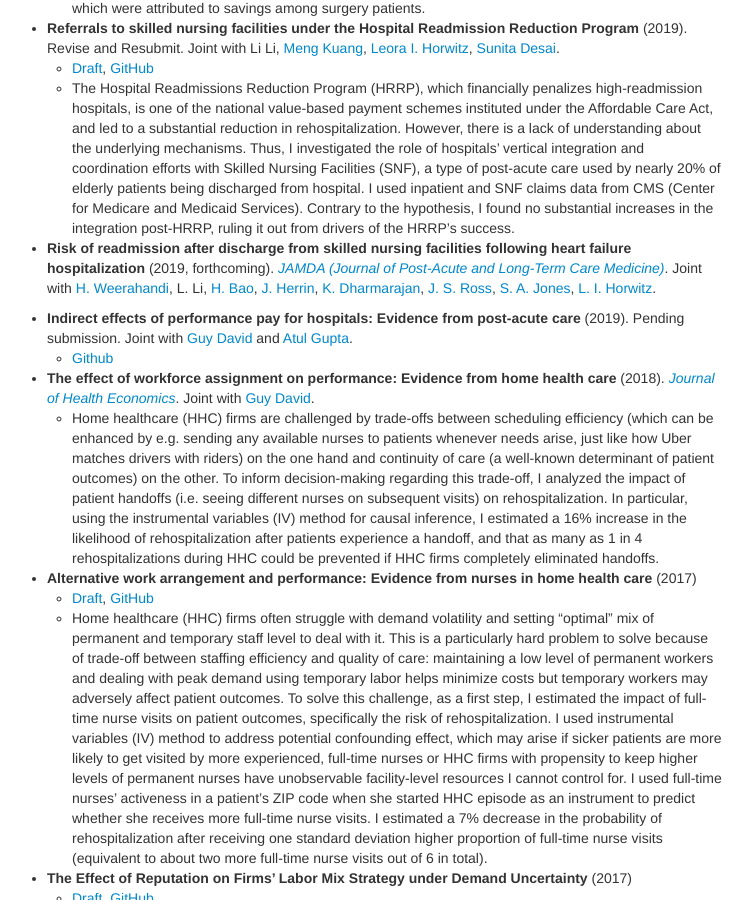
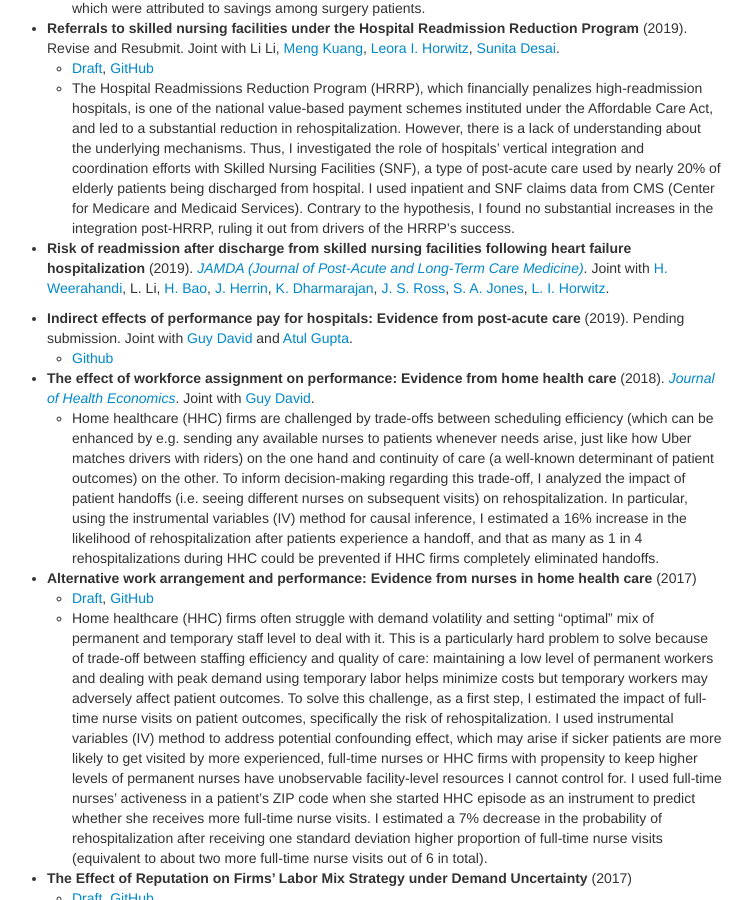
Before and after one commit to lucy-kim/lucy-kim.github.io, a Jekyll site: the page built from pages/research.md, in a window 1280 px wide and 900 px high, scrolled down 334 px. Shown: the whole window, without its empty margins (268-1020 px from the left). Built offline with Jekyll 4.4.1, drawn with Linux system fonts in a browser that asks for light colours.

Commit message:
Update research.md

```diff
--- a/pages/research.md
+++ b/pages/research.md
@@ -12,7 +12,7 @@ description: Description of research projects with codes
     - [Draft](https://bit.ly/2HE3Hd5), [GitHub](https://github.com/lucy-kim/vertical-integration)
     - The Hospital Readmissions Reduction Program (HRRP), which financially penalizes high-readmission hospitals, is one of the national value-based payment schemes instituted under the Affordable Care Act, and led to a substantial reduction in rehospitalization. However, there is a lack of understanding about the underlying mechanisms. Thus, I investigated the role of hospitals’ vertical integration and coordination efforts with Skilled Nursing Facilities (SNF), a type of post-acute care used by nearly 20% of elderly patients being discharged from hospital. I used inpatient and SNF claims data from CMS (Center for Medicare and Medicaid Services). Contrary to the hypothesis, I found no substantial increases in the integration post-HRRP, ruling it out from drivers of the HRRP’s success.
 
- - **Risk of readmission after discharge from skilled nursing facilities following heart failure hospitalization** (2019, forthcoming). [_JAMDA (Journal of Post-Acute and Long-Term Care Medicine)_](https://www.jamda.com/). Joint with [H. Weerahandi](https://nyulangone.org/doctors/1336373992/himali-m-weerahandi), L. Li, [H. Bao](https://medicine.yale.edu/core/people/haikun_bao.profile), [J. Herrin](https://medicine.yale.edu/people/organizations/jeph_herrin.profile), [K. Dharmarajan](https://medicine.yale.edu/core/people/kumar_dharmarajan.profile), [J. S. Ross](https://medicine.yale.edu/intmed/people/joseph_ross-2.profile), [S. A. Jones](https://med.nyu.edu/faculty/simon-a-jones), [L. I. Horwitz]((https://nyulangone.org/doctors/1841334810/leora-horwitz)).
+ - **Risk of readmission after discharge from skilled nursing facilities following heart failure hospitalization** (2019). [_JAMDA (Journal of Post-Acute and Long-Term Care Medicine)_](https://doi.org/10.1016/j.jamda.2019.01.135). Joint with [H. Weerahandi](https://nyulangone.org/doctors/1336373992/himali-m-weerahandi), L. Li, [H. Bao](https://medicine.yale.edu/core/people/haikun_bao.profile), [J. Herrin](https://medicine.yale.edu/people/organizations/jeph_herrin.profile), [K. Dharmarajan](https://medicine.yale.edu/core/people/kumar_dharmarajan.profile), [J. S. Ross](https://medicine.yale.edu/intmed/people/joseph_ross-2.profile), [S. A. Jones](https://med.nyu.edu/faculty/simon-a-jones), [L. I. Horwitz]((https://nyulangone.org/doctors/1841334810/leora-horwitz)).
 
 - **Indirect effects of performance pay for hospitals: Evidence from post-acute care** (2019). Pending submission. Joint with [Guy David](https://hcmg.wharton.upenn.edu/profile/gdavid2/) and [Atul Gupta](https://hcmg.wharton.upenn.edu/profile/atulgup/).
   - [Github](https://github.com/lucy-kim/homehealth)
```
